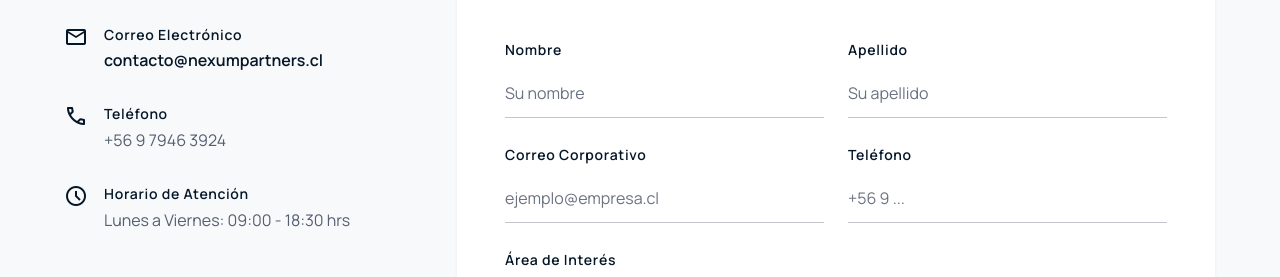
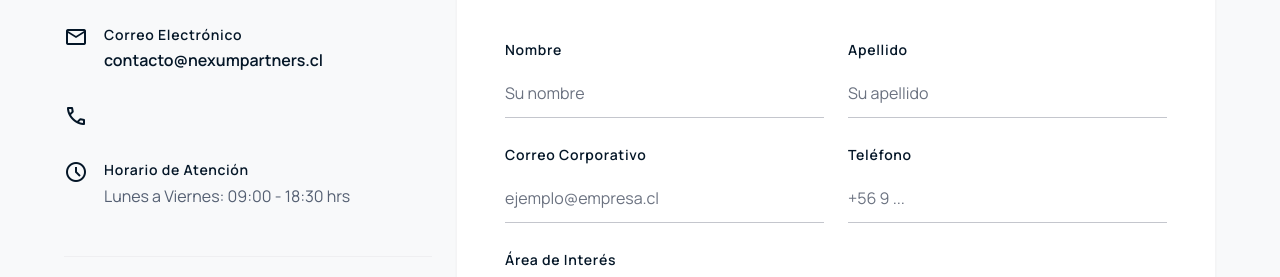
Before and after one commit to FabMira/NexumPartners, a website: page contacto.html in a window 1280 px wide. Shown: the part 707-984 px from the top of the page. Drawn offline with nearby package versions, Linux system fonts and the light colour scheme.

Commit message:
se oculta el telefono momentanemente

```diff
--- a/contacto.html
+++ b/contacto.html
@@ -123,8 +123,8 @@
 <div class="flex gap-4">
 <span class="material-symbols-outlined text-primary text-2xl" data-icon="phone">phone</span>
 <div>
-<h4 class="font-label-md text-label-md text-primary mb-1">Teléfono</h4>
-<p class="text-secondary">+56 9 7946 3924</p>
+<!-- <h4 class="font-label-md text-label-md text-primary mb-1">Teléfono</h4> -->
+<!-- <p class="text-secondary">+56 9 7946 3924</p> -->
 </div>
 </div>
 <!-- Hours -->
```
Also changed, not shown: index.html (+1 -1 lines).
